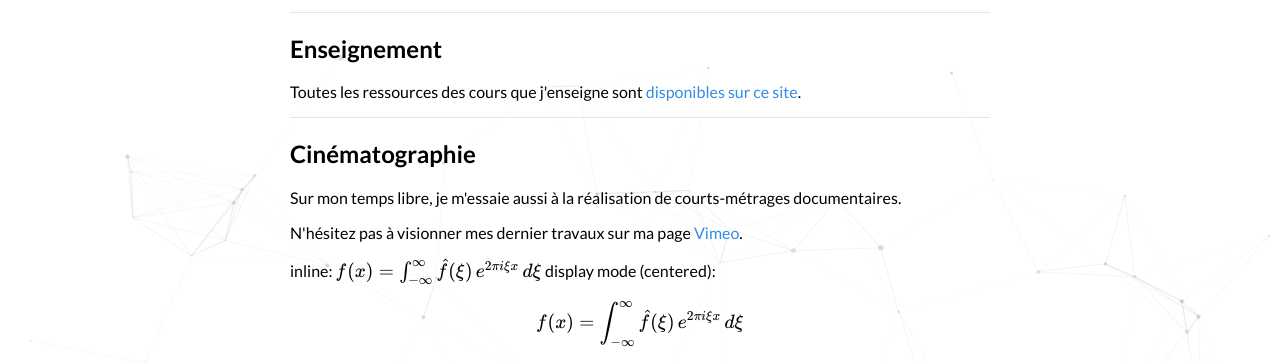
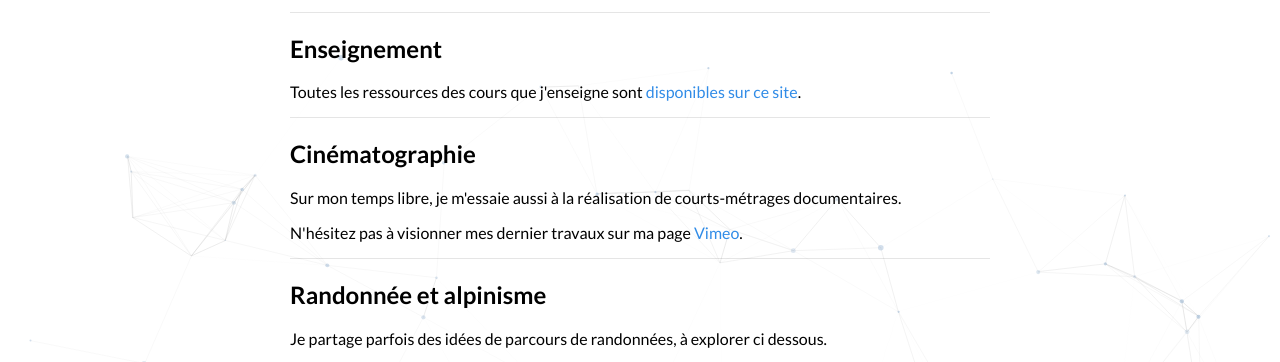
Before and after one commit to bglbrt/bglbrt.github.io, a Jekyll site: the page built from index.md, in a window 1280 px wide and 900 px high, scrolled down 853 px, cut to the strip 0-362 px from the top of the window. Built offline with Jekyll 4.4.1, drawn with Linux system fonts in a browser that asks for light colours; nearby versions of some CDN libraries.

```diff
--- a/index.md
+++ b/index.md
@@ -66,11 +66,6 @@
 
 </div>
 
-inline: $$f(x) = \int_{-\infty}^\infty \hat f(\xi)\,e^{2 \pi i \xi x} \,d\xi$$
-display mode (centered):
-
-$$f(x) = \int_{-\infty}^\infty \hat f(\xi)\,e^{2 \pi i \xi x} \,d\xi$$
-
 ---
 
 ## Randonnée et alpinisme
@@ -83,4 +78,6 @@
 
 <div align="center" style="height: 400px; border: 2px solid black"><iframe src="https://footpathapp.com/routes/a4185161-d2a8-466a-9391-b63d0b1b2037?embed=1" style="width: 100%; height: 400px; border: 0"></iframe></div>
 
+<br><br>
+
 <div align="center" style="height: 400px; border: 2px solid black"><iframe src="https://footpathapp.com/routes/86FA014C-2E1C-4DCB-8B0F-A1D1010D779A?embed=1" style="width: 100%; height: 400px; border: 0"></iframe></div>
```
